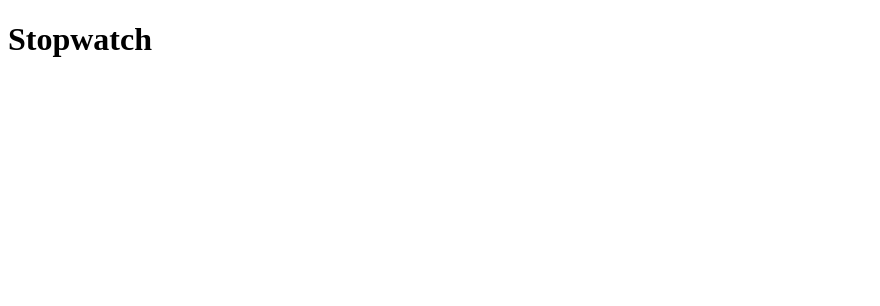
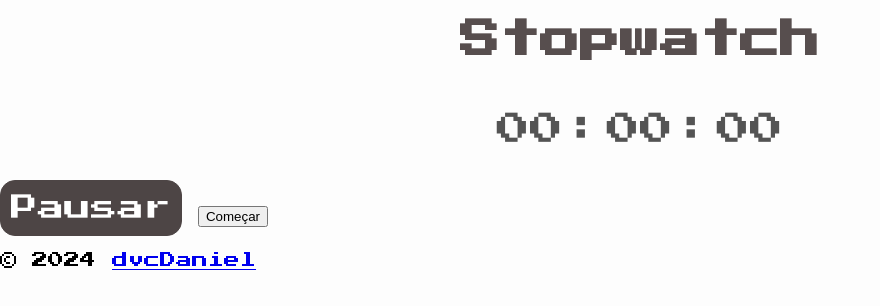
Before and after one commit to devdaniel28/Stopwatch, a plain HTML site: page index.html in a window 1280 px wide. Shown: the whole page, without its empty margins (0-880 px from the left). Drawn offline with Linux system fonts and the light colour scheme.

Commit message:
estilizando o site

```diff
--- a/index.html
+++ b/index.html
@@ -5,13 +5,29 @@
     <meta name="viewport" content="width=device-width, initial-scale=1.0">
     <meta http-equiv="X-UA-Compatible" content="ie=edge">
     <title>Stopwatch</title>
+
+    <link rel="stylesheet" href="src/css/style.css">
 </head>
 <body>
-    <header>
+    <header id="titleweb">
         <h1>Stopwatch</h1>
     </header>
     <main>
-
+        <section id="stopwatch">
+            <p id="hours">00</p>
+                <p> : </p>
+            <p id="minutes">00</p>
+                <p> : </p>
+            <p id="seconds">00</p>
+        </section>
+        <section>
+            <button id="pause">Pausar </button>
+            <button>Começar</button>
+        </section>
     </main>
+    <footer>
+        <p>&copy; 2024 <a href="https://github.com/devdaniel28" target="_blank">dvcDaniel</a></p>
+    </footer>
 </body>
+<script src="src/js/script.js"></script>
 </html>
--- a/src/css/style.css
+++ b/src/css/style.css
@@ -0,0 +1,41 @@
+@import url('https://fonts.googleapis.com/css2?family=Kanit:ital,wght@0,100;0,200;0,300;0,400;0,500;0,600;0,700;0,800;0,900;1,100;1,200;1,300;1,400;1,500;1,600;1,700;1,800;1,900&family=Open+Sans:ital,wght@0,300..800;1,300..800&family=Press+Start+2P&family=Work+Sans:ital,wght@0,100..900;1,100..900&display=swap');
+
+body {
+    margin: 0;
+    background: #fdfdfd;
+    font-family: "Press Start 2P", system-ui;
+}
+
+#titleweb h1 {
+    color: #574e4e;
+    text-align: center;
+    margin: 20px 0;
+    font-size: 30pt;
+}
+
+#stopwatch {
+    display: flex;
+    gap: 5px;
+    justify-content: center;
+
+}
+
+#stopwatch p {
+    color: #545454;
+    font-size: 25pt;
+}
+
+#pause {
+    width: auto;
+    height: 3.5rem;
+    font-size: 20pt;
+    font-family: "Press Start 2P", system-ui;
+
+    background: #4d4545;
+    border: #4d4545 solid 1px;
+    border-radius: 15px;
+    color: #fff;
+
+    padding: 10px;
+
+}
```
